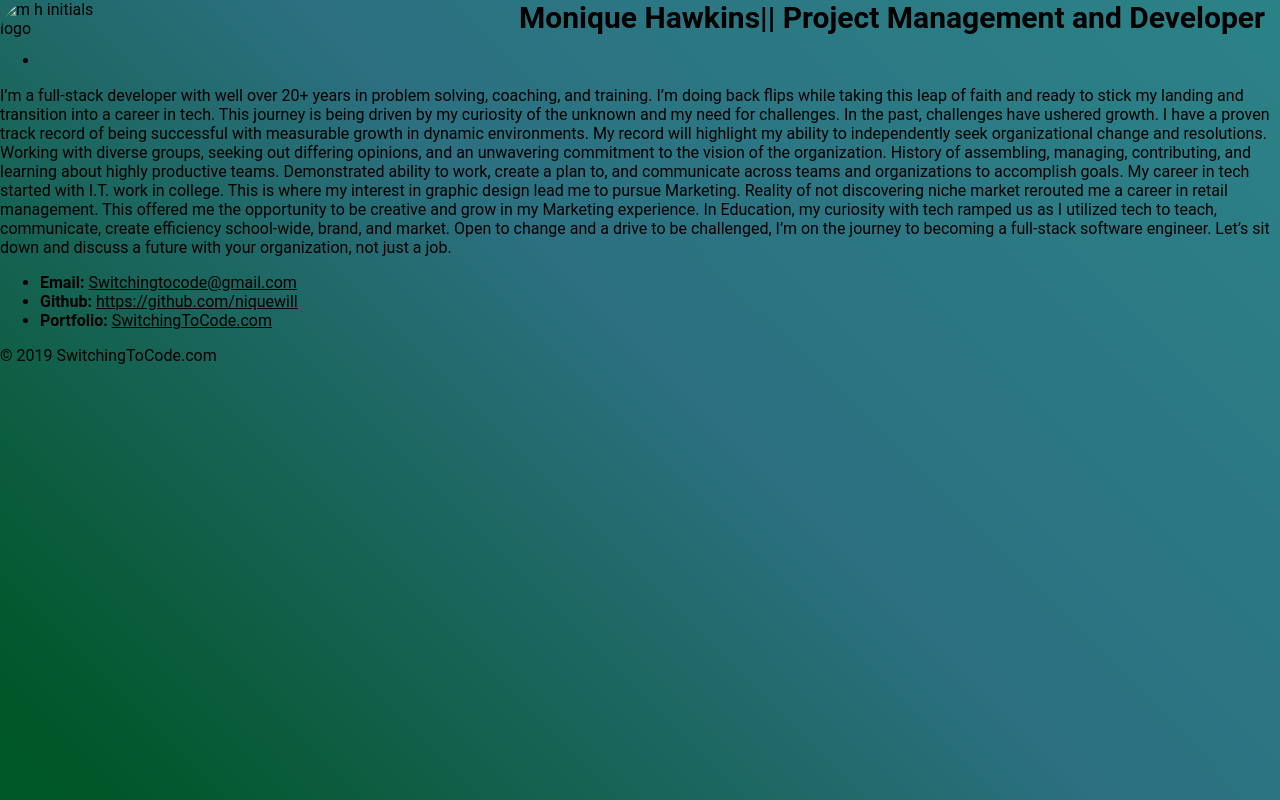
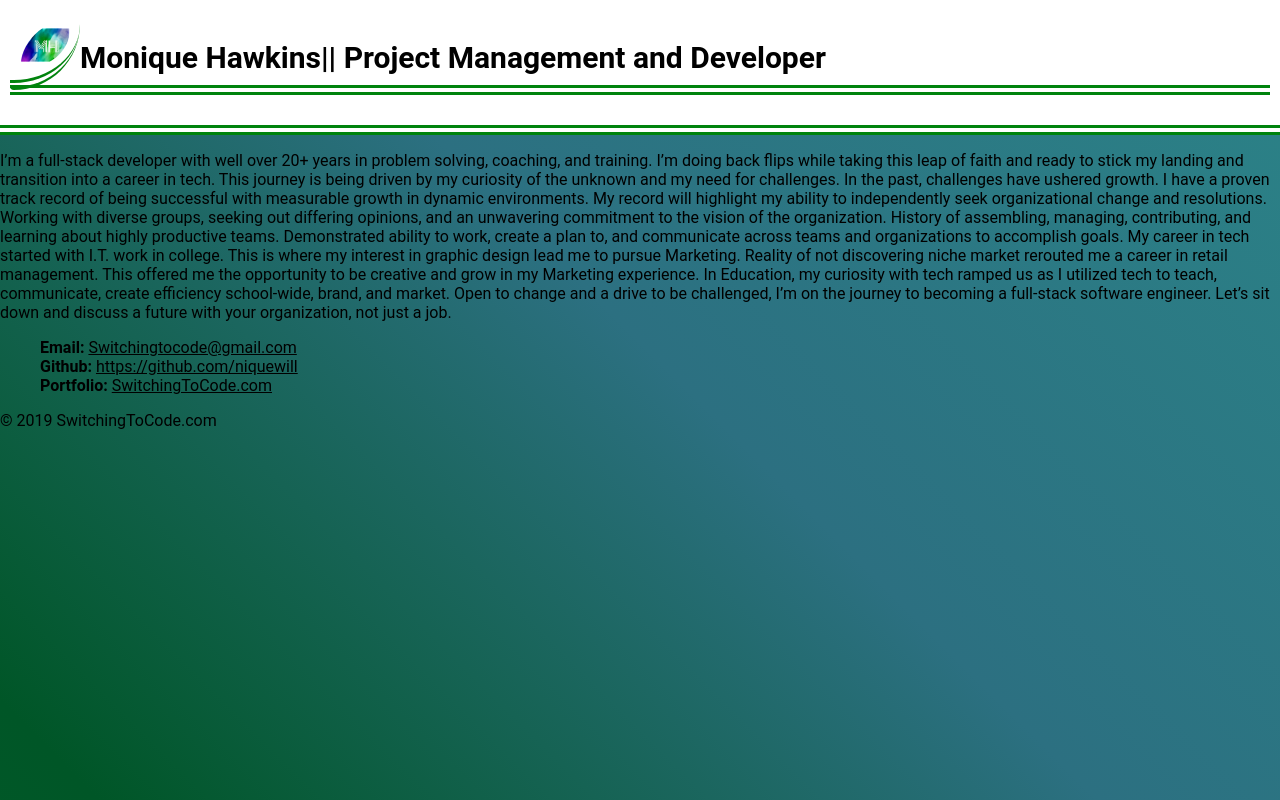
Before and after one commit to niquewill/Basic-Web-Page, a plain HTML site: page index.html in a window 1280 px wide. Drawn offline with Linux system fonts and the light colour scheme; files that its build step writes are made by us from their sources.

Commit message:
adding css for the landing page

```diff
--- a/assets/css/style.css
+++ b/assets/css/style.css
@@ -1,35 +1,36 @@
 html * {
     color: #000 !important;
-    font-family: 'Roboto',
-        sans-serif;
+    font-family: 'Roboto', sans-serif;
      !important;
 }
 
 /*Body Container*/
-.cont
-#wrapper {
+
+.clearfix wrapper {
     text-align: left;
-    width: 760px;
-}
+    display: block;
+    position: relative;
+    float: left;
+    width: 60%;
+    overflow: auto;
+ }
 /* Header/Logo Title */
-/* .header h1 {
-    padding: 10px;
+.header, h1, img{
+    padding: 10px;;
+    position: absolute
     text-align: right;
     background: white;
     border-bottom: 10px #00830D double;
-    font-size: 15px;
-    display: inline-flexbox;
-} */
-.header h1 {
-    position: relative ;
-    margin: 0px 15px 10px ;
-    text-align: right;
+/*     margin: 0px 0px  10px; */
+/*     text-align: right; */
     font-size: 30px;
+/*     display: inline; */
 }
-.header img {
+img {
+    padding: 10px;
     float: left;
-    width: 100px;
-    height: 10%;
+    width: 50px;
+    height: auto;
     background: transparent;
     border-radius: 85px 5px 85px;
 }
@@ -45,6 +46,10 @@
     -moz-animation: Gradient 54s ease infinite;
     -o-animation: Gradient 54s ease infinite;
     animation: Gradient 54s ease infinite;
+}
+
+li {
+    list-style: none;
 }
     @-webkit-keyframes Gradient {
         0% {
--- a/index.html
+++ b/index.html
@@ -9,23 +9,23 @@
     <meta name="msapplication-TileColor" content="#da532c">
     <meta name="theme-color" content="#ffffff">
     <title>Student Bio</title>
-    <link rel="shortcut icon" href="../wk1/assets/images/favicon.ico" type="image/x-icon">
+    <link rel="shortcut icon" href="../Basic-Web-Page/assets/images/favicon.ico" type="image/x-icon">
     <link rel="apple-touch-icon" sizes="180x180" href="/apple-touch-icon.png">
     <link rel="icon" type="image/png" sizes="32x32" href="/favicon-32x32.png">
     <link rel="icon" type="image/png" sizes="16x16" href="/favicon-16x16.png">
     <link rel="manifest" href="/site.webmanifest">
     <meta name="msapplication-TileColor" content="#da532c">
     <meta name="theme-color" content="#ffffff">
-    <link rel="stylesheet" type="text/css" href="../wk1/assets/css/style.css">
+    <link rel="stylesheet" type="text/css" href="../Basic-Web-Page/assets/css/style.css">
 
 </head>
 
 <body>
     <!--Container to format the body-->
-    <div id="clear-fix wrapper">
+    <div class="clearfix wrapper">
 
         <div class=header>
-            <img src="../wk1/assets/images/logoBrand.png" alt="m h initials logo">
+            <img src="../Basic-Web-Page/assets/images/logoBrand.png" alt="m h initials logo">
             <h1>Monique Hawkins|| Project Management and Developer</h1>
         </div>
         <!--This div will hold the shared informaton-->
```
